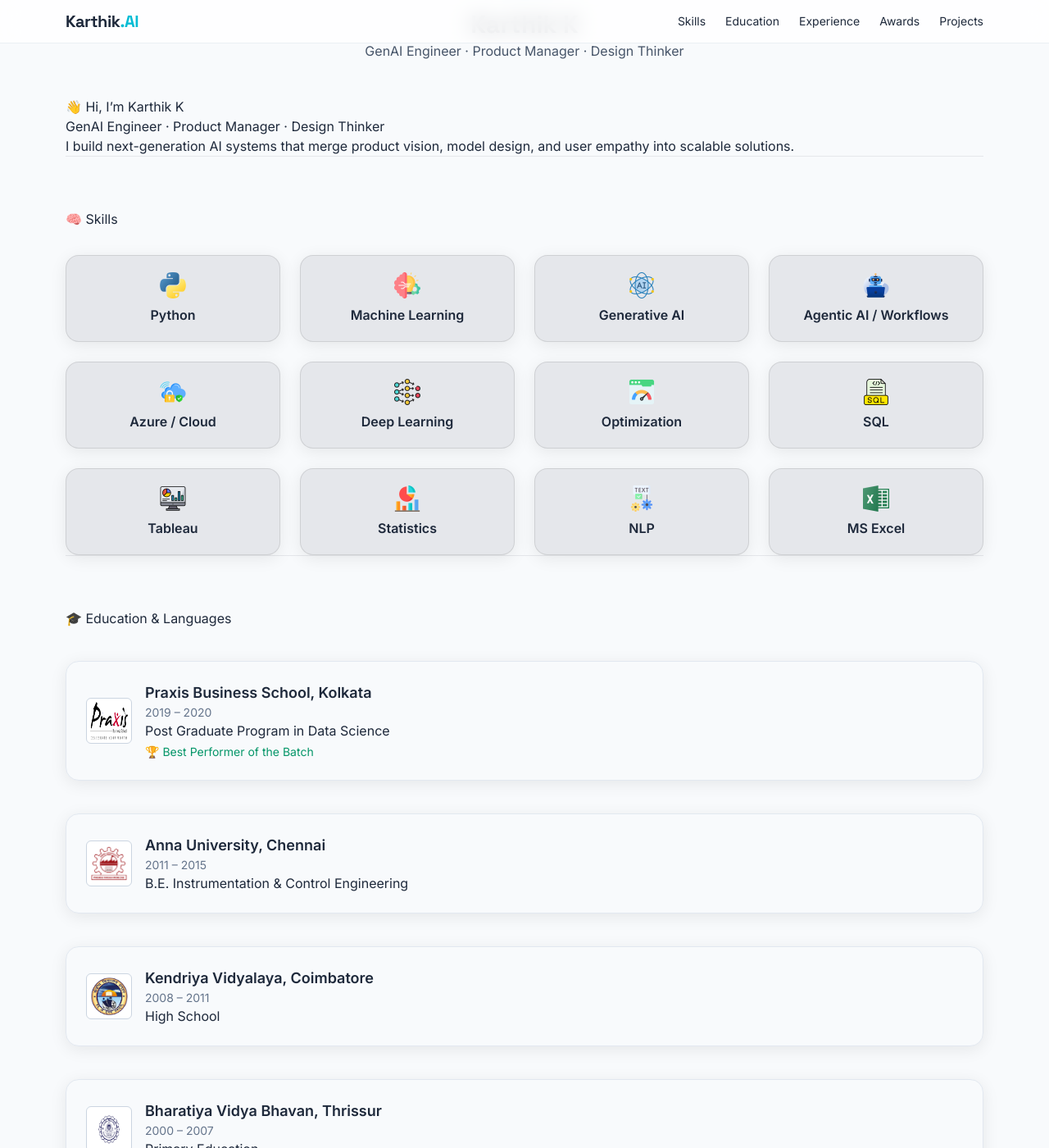
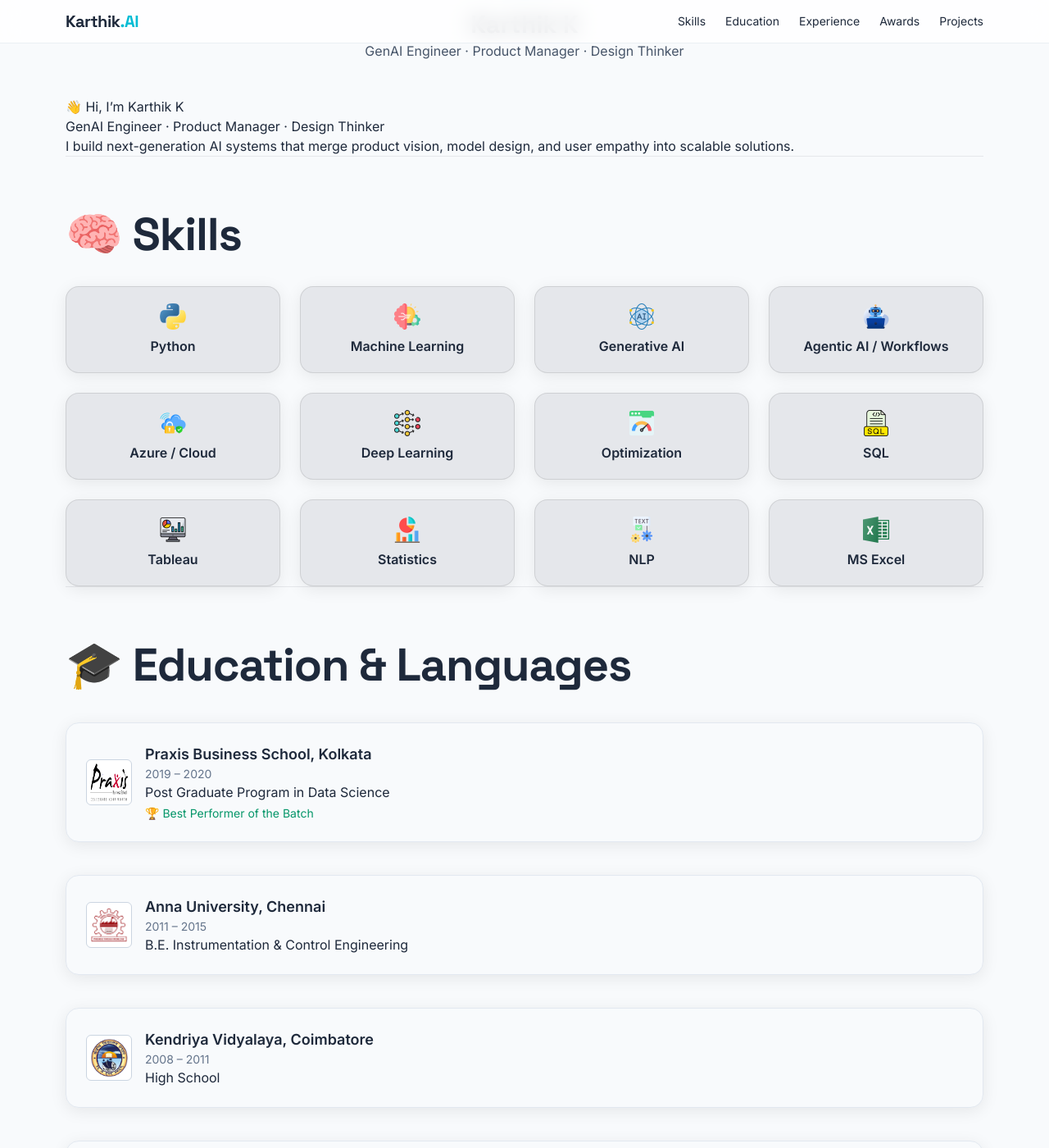
Before and after one commit to karthik65432/karthik65432.github.io, a Jekyll site: the page built from index.md, in a window 1280 px wide and 1400 px high, scrolled down 237 px. Shown: the whole window at 82% size. Built offline with Jekyll 4.4.1, drawn with Linux system fonts in a browser that asks for light colours; nearby versions of some CDN libraries; some web fonts are replaced.

Commit message:
Refactor section-title styles in head.html

```diff
--- a/_includes/head.html
+++ b/_includes/head.html
@@ -44,6 +44,22 @@
     box-shadow: 0 0 25px rgba(0,188,212,0.2), 0 6px 20px rgba(0,0,0,0.1);
   }
   .section-title {
-  @apply font-display text-4xl md:text-5xl font-extrabold text-left text-slate-800 tracking-tight;
+  font-family: 'Space Grotesk', sans-serif; /* same as font-display */
+  font-weight: 800; /* extrabold */
+  color: #1e293b; /* slate-800 */
+  text-align: left;
+  letter-spacing: -0.02em; /* tracking-tight */
+  margin-top: 4rem;
+  margin-bottom: 2rem;
+
+  /* FORCED LARGE SIZE */
+  font-size: 3rem; /* 48px */
+  line-height: 1.1;
+}
+
+@media (min-width: 768px) {
+  .section-title {
+    font-size: 3.5rem; /* 56px */
   }
+}
 </style>
```
